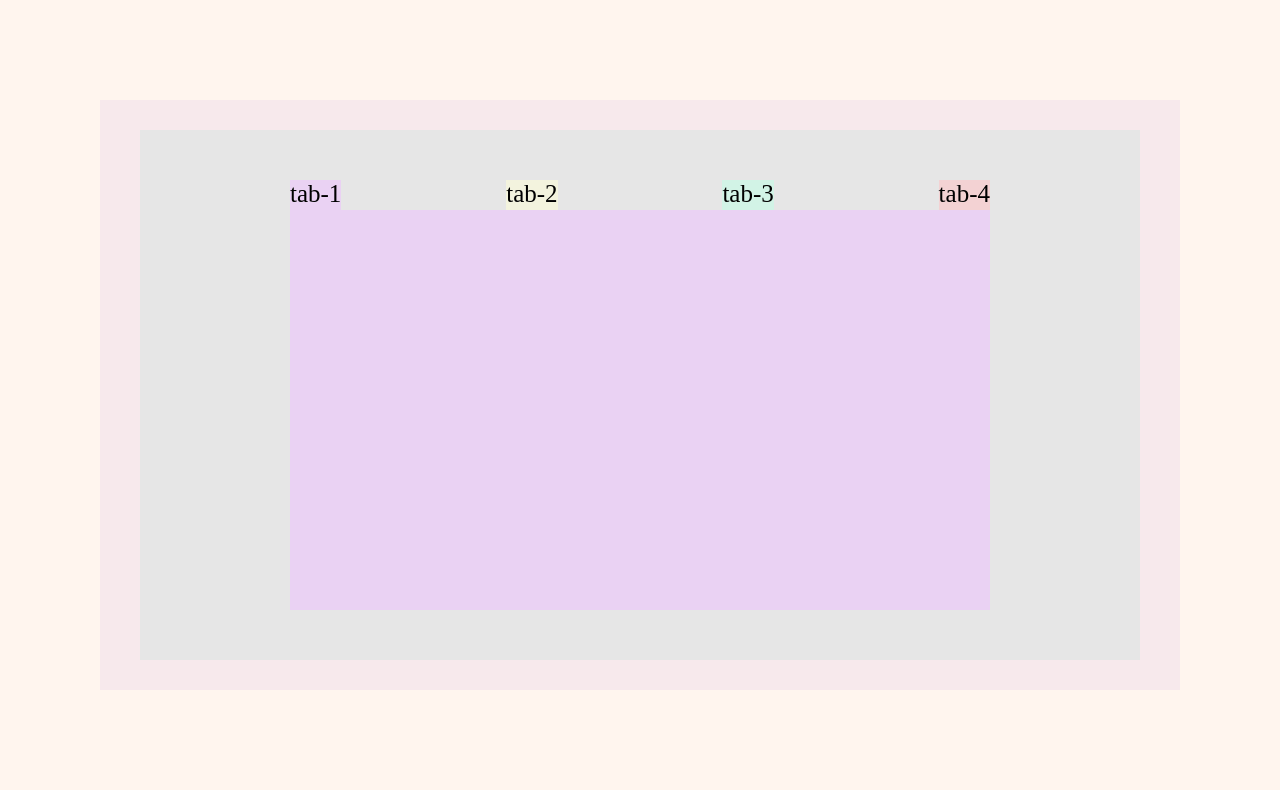
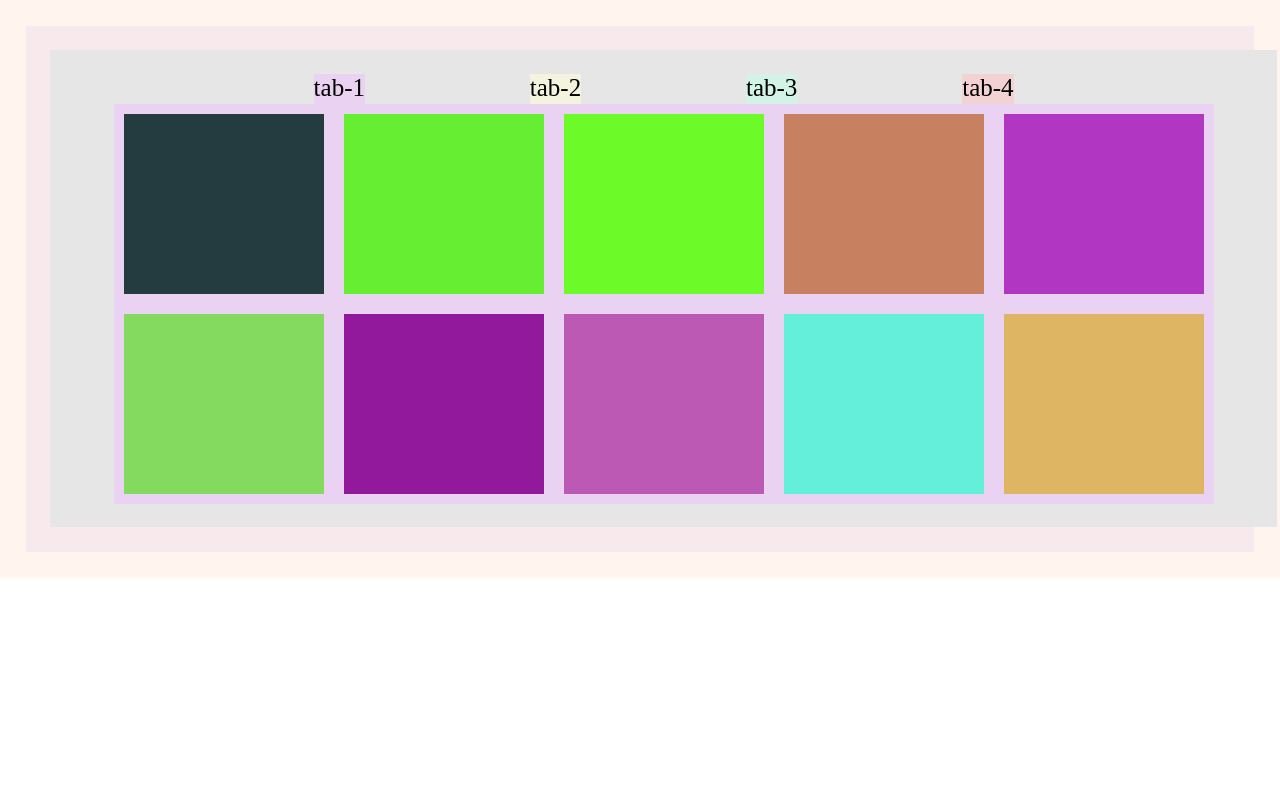
Before and after one commit to ArtemMazin/HomeWork, a plain HTML site: page index.html in a window 1280 px wide. Drawn offline with Linux system fonts and the light colour scheme.

Commit message:
Добавил случайные цвета

```diff
--- a/css/index.css
+++ b/css/index.css
@@ -1,28 +1,29 @@
 .header {
 }
 .main {
-  padding: 100px;
+  padding: 2%;
   background-color: #fff5ee;
 }
 .wrapper {
   max-width: 1440px;
   width: 100%;
+  margin: 0 auto;
   background-color: #f7e9ec;
 }
 .one {
-  padding: 30px;
+  padding: 2%;
   margin: 0;
 }
 .tabs {
-  max-width: 900px;
+  max-width: 1200px;
   width: 100%;
   margin: 0 auto;
-  padding: 50px;
+  padding: 2%;
   list-style-type: none;
   background-color: #e6e6e6;
 }
 .tabs__tab {
-  max-width: 700px;
+  max-width: 1100px;
   width: 100%;
   height: 400px;
   margin: 0 auto;
@@ -45,7 +46,7 @@
   font-size: 25px;
 }
 .tabs__content {
-  max-width: 700px;
+  max-width: 1100px;
   height: 400px;
 }
 
@@ -75,6 +76,21 @@
   background-color: #f3d2d3;
 }
 
+ /* ------------------------------------------Coloros--------------------------------------------- */
+
+.colors {
+  margin: 0 auto;
+  padding: 0;
+  display: flex;
+  flex-wrap: wrap;
+  list-style-type: none;
+}
+.colors__color {
+  width: 200px;
+  height: 180px;
+  margin: 10px;
+}
+
 .two {
 }
 .three {
--- a/index.html
+++ b/index.html
@@ -25,7 +25,20 @@
           <li>
             <ul class="tabs__tab">
               <li>
-                <div class="tabs__content"></div>
+                <div class="tabs__content">
+                  <ul class="colors">
+                    <li class="colors__color"></li>
+                    <li class="colors__color"></li>
+                    <li class="colors__color"></li>
+                    <li class="colors__color"></li>
+                    <li class="colors__color"></li>
+                    <li class="colors__color"></li>
+                    <li class="colors__color"></li>
+                    <li class="colors__color"></li>
+                    <li class="colors__color"></li>
+                    <li class="colors__color"></li>
+                  </ul>
+                </div>
               </li>
               <li>
                 <div class="tabs__content"></div>
--- a/script/script.js
+++ b/script/script.js
@@ -24,3 +24,24 @@ tabsParent.addEventListener('click', function(e) {
       }
   })
 })
+
+// ---------------------Colors--------------------------------
+
+const color = document.querySelectorAll('.colors__color');
+
+function generateColor() {
+
+  const hexCode = '0123456789ABCDEF'
+  let colorRandom = '';
+  for (let i = 0; i < 6; i++) {
+    colorRandom += hexCode[Math.floor(Math.random() * hexCode.length)]
+  }
+  return '#' + colorRandom
+}
+
+function setRandomColors() {
+  color.forEach((box) => {
+    box.style.background = generateColor()
+  })
+}
+setRandomColors();
```
